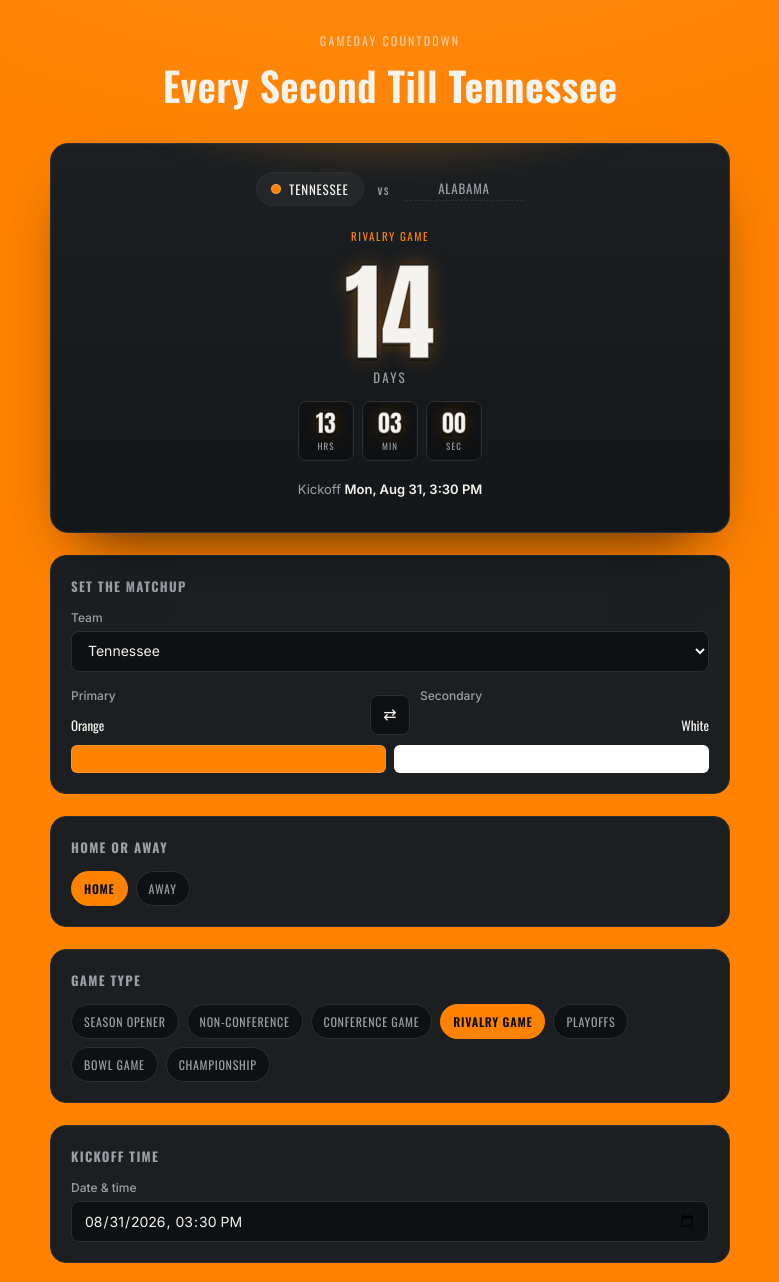
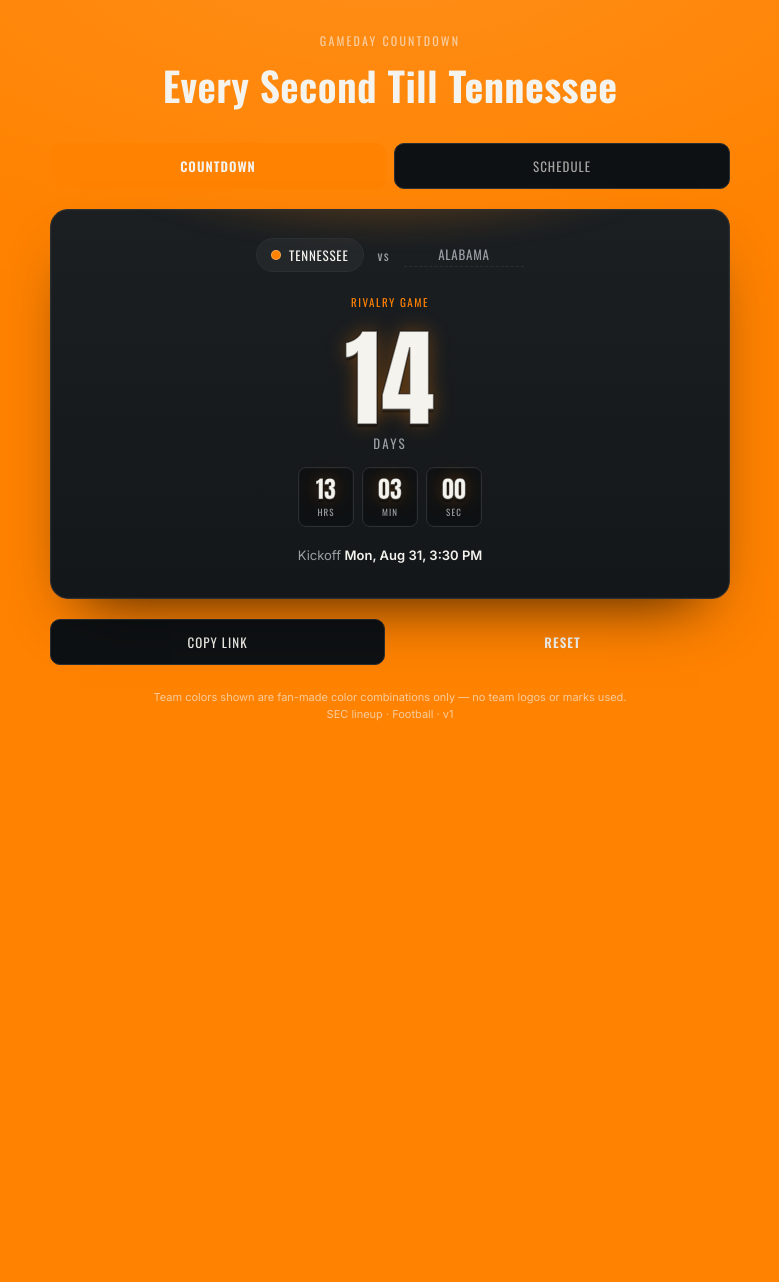
Before and after one commit to davidhunterots-commits/gameday-countdown, a plain HTML site: page index.html in a window 1280 px wide. Shown: the top 1282 px of the page, without its empty margins (250-1029 px from the left). After the commit the page ends 815 px from the top, so only its background shows below. Drawn offline with nearby package versions, Linux system fonts and the light colour scheme.

Commit message:
Add files via upload

```diff
--- a/index.html
+++ b/index.html
@@ -24,6 +24,7 @@
     --team-a:#FF8200;
     --team-b:#FFFFFF;
     --accent:#FF8200;
+    --accent-text:#0B0D0F;
     --glow: rgba(255,130,0,0.35);
   }
   *{box-sizing:border-box;}
@@ -64,6 +65,43 @@
     transition:color .5s ease;
   }
   h1 .accent{font-weight:700;}
+  .tab-bar{
+    display:flex;
+    gap:8px;
+    margin:0 0 20px;
+  }
+  .tab-btn{
+    flex:1;
+    padding:12px;
+    border-radius:10px;
+    border:1px solid var(--line);
+    background:var(--bg-digit);
+    color:var(--on-bg-text-dim);
+    font-family:'Oswald',sans-serif;
+    text-transform:uppercase;
+    letter-spacing:0.08em;
+    font-size:13px;
+    cursor:pointer;
+  }
+  .tab-btn.active{
+    background:var(--accent);
+    color:var(--accent-text);
+    border-color:var(--accent);
+    font-weight:600;
+  }
+  .subsection-divider{
+    height:1px;
+    background:var(--line);
+    margin:20px 0;
+  }
+  .subheading{
+    font-family:'Oswald',sans-serif;
+    text-transform:uppercase;
+    letter-spacing:0.08em;
+    font-size:12px;
+    color:var(--chalk-dim);
+    margin:0 0 12px;
+  }
 
   /* Scoreboard */
   .scoreboard{
@@ -241,7 +279,7 @@
   .editing-banner{
     font-family:'Inter',sans-serif;
     font-size:12px;
-    color:#0B0D0F;
+    color:var(--accent-text);
     background:var(--accent);
     border-radius:8px;
     padding:8px 12px;
@@ -326,7 +364,7 @@
   }
   .gtype.active{
     background:var(--accent);
-    color:#0B0D0F;
+    color:var(--accent-text);
     border-color:var(--accent);
     font-weight:600;
   }
@@ -351,7 +389,7 @@
   }
   .btn.primary{
     background:var(--accent);
-    color:#0B0D0F;
+    color:var(--accent-text);
     border-color:var(--accent);
     font-weight:600;
   }
@@ -416,7 +454,7 @@
     color:var(--chalk);
     cursor:pointer;
   }
-  .season-item-actions button.load-btn:hover{background:var(--accent);color:#0B0D0F;border-color:var(--accent);}
+  .season-item-actions button.load-btn:hover{background:var(--accent);color:var(--accent-text);border-color:var(--accent);}
   .season-item-actions button.remove-btn:hover{background:#3A1418;border-color:#5A1E24;}
   .season-empty{
     font-size:12px;
@@ -464,7 +502,7 @@
     cursor:pointer;
     flex-shrink:0;
   }
-  .deck-arrow:active{background:var(--accent);color:#0B0D0F;}
+  .deck-arrow:active{background:var(--accent);color:var(--accent-text);}
   .deck-name-input{
     flex:1;
     max-width:220px;
@@ -524,6 +562,12 @@
   <p class="eyebrow">Gameday Countdown</p>
   <h1>Every Second Till <span class="accent" id="teamNameHeader">Kickoff</span></h1>
 
+  <div class="tab-bar">
+    <button class="tab-btn active" id="tabCountdownBtn" data-tab="countdown">Countdown</button>
+    <button class="tab-btn" id="tabScheduleBtn" data-tab="schedule">Schedule</button>
+  </div>
+
+  <div id="tabCountdown" class="tab-panel">
     <div class="scoreboard" id="scoreboard">
       <div class="matchup-bar">
         <div class="team-chip"><span class="dot"></span><span id="teamChipLabel">Tennessee</span></div>
@@ -551,8 +595,15 @@
       <p class="kickoff-line">Kickoff <strong id="kickoffReadable">Sat, Sep 20 · 3:30 PM</strong></p>
     </div>
 
+    <div class="actions">
+      <button class="btn" id="shareBtn">Copy Link</button>
+      <button class="btn primary" id="resetBtn">Reset</button>
+    </div>
+  </div>
+
+  <div id="tabSchedule" class="tab-panel" style="display:none;">
     <div class="panel" id="matchupPanel">
-    <h2 id="matchupHeading">Set the Matchup</h2>
+      <h2 id="matchupHeading">Game Details</h2>
       <p class="editing-banner" id="editingBanner" style="display:none;"></p>
       <div class="field">
         <label for="teamSelect">Team</label>
@@ -574,18 +625,16 @@
         <div class="swatch" id="swatchA"></div>
         <div class="swatch" id="swatchB"></div>
       </div>
-  </div>
 
-  <div class="panel">
-    <h2>Home or Away</h2>
+      <div class="subsection-divider"></div>
+      <h3 class="subheading">Home or Away</h3>
       <div class="game-types" id="homeAwayTypes">
         <button class="gtype" data-loc="Home">Home</button>
         <button class="gtype" data-loc="Away">Away</button>
       </div>
-  </div>
 
-  <div class="panel">
-    <h2>Game Type</h2>
+      <div class="subsection-divider"></div>
+      <h3 class="subheading">Game Type</h3>
       <div class="game-types" id="gameTypes">
         <button class="gtype" data-type="Season Opener">Season Opener</button>
         <button class="gtype" data-type="Non-Conference Game">Non-Conference</button>
@@ -595,12 +644,10 @@
         <button class="gtype" data-type="Bowl Game">Bowl Game</button>
         <button class="gtype" data-type="Championship">Championship</button>
       </div>
-  </div>
 
-  <div class="panel">
-    <h2>Kickoff Time</h2>
-    <div class="field">
-      <label for="kickoffInput">Date &amp; time</label>
+      <div class="subsection-divider"></div>
+      <div class="field" style="margin-bottom:0;">
+        <label for="kickoffInput">Kickoff Date &amp; Time</label>
         <input type="datetime-local" id="kickoffInput">
       </div>
     </div>
@@ -637,10 +684,6 @@
       </div>
       <p class="import-status" id="importStatus"></p>
     </div>
-
-  <div class="actions">
-    <button class="btn" id="shareBtn">Copy Link</button>
-    <button class="btn primary" id="resetBtn">Reset</button>
   </div>
 
   <p class="footer-note">Team colors shown are fan-made color combinations only — no team logos or marks used.<br>SEC lineup · Football · v1</p>
@@ -734,12 +777,14 @@
     const t = TEAMS[state.teamIndex];
     const { primary, secondary } = currentColors();
     const accent = pickAccent(primary, secondary);
+    const accentSurface = pickOnBgText(accent);
 
     const surfaces = pickOnBgText(primary);
 
     document.documentElement.style.setProperty("--team-a", primary);
     document.documentElement.style.setProperty("--team-b", secondary);
     document.documentElement.style.setProperty("--accent", accent);
+    document.documentElement.style.setProperty("--accent-text", accentSurface.text);
     document.documentElement.style.setProperty("--glow", hexToRgba(accent, 0.35));
     document.documentElement.style.setProperty("--bg-base", primary);
     document.documentElement.style.setProperty("--on-bg-text", surfaces.text);
@@ -1176,6 +1221,17 @@
     if(state.autoAdvance) advanceToNextGameIfNeeded(true);
   });
 
+  function switchTab(tab){
+    const isCountdown = tab === "countdown";
+    $("tabCountdown").style.display = isCountdown ? "" : "none";
+    $("tabSchedule").style.display = isCountdown ? "none" : "";
+    $("tabCountdownBtn").classList.toggle("active", isCountdown);
+    $("tabScheduleBtn").classList.toggle("active", !isCountdown);
+    window.scrollTo(0, 0);
+  }
+  $("tabCountdownBtn").addEventListener("click", ()=> switchTab("countdown"));
+  $("tabScheduleBtn").addEventListener("click", ()=> switchTab("schedule"));
+
   $("deckPrevBtn").addEventListener("click", ()=> switchDeck(-1));
   $("deckNextBtn").addEventListener("click", ()=> switchDeck(1));
   $("addDeckBtn").addEventListener("click", addDeck);
```
Lines whose indentation alone changed are shown as unchanged.
